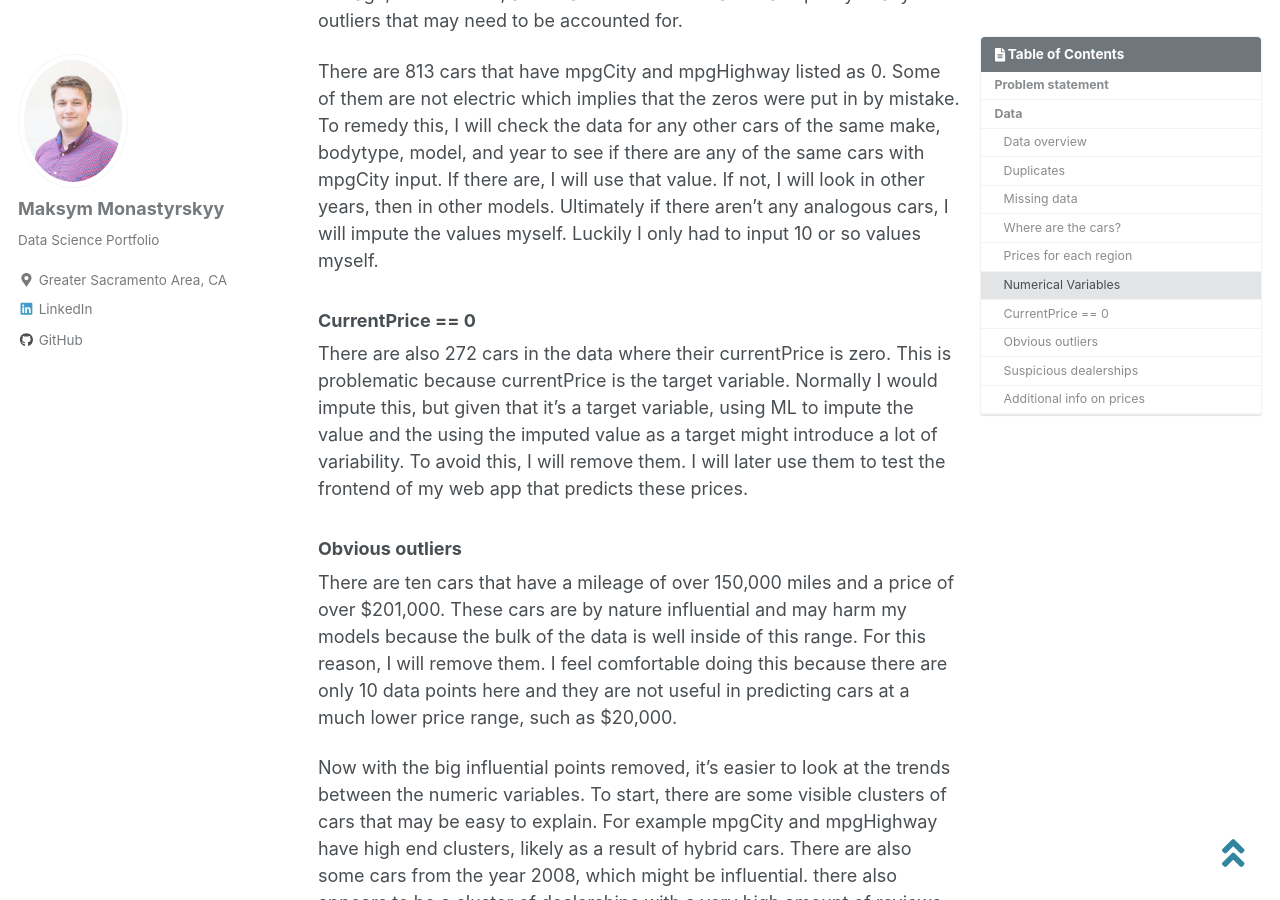
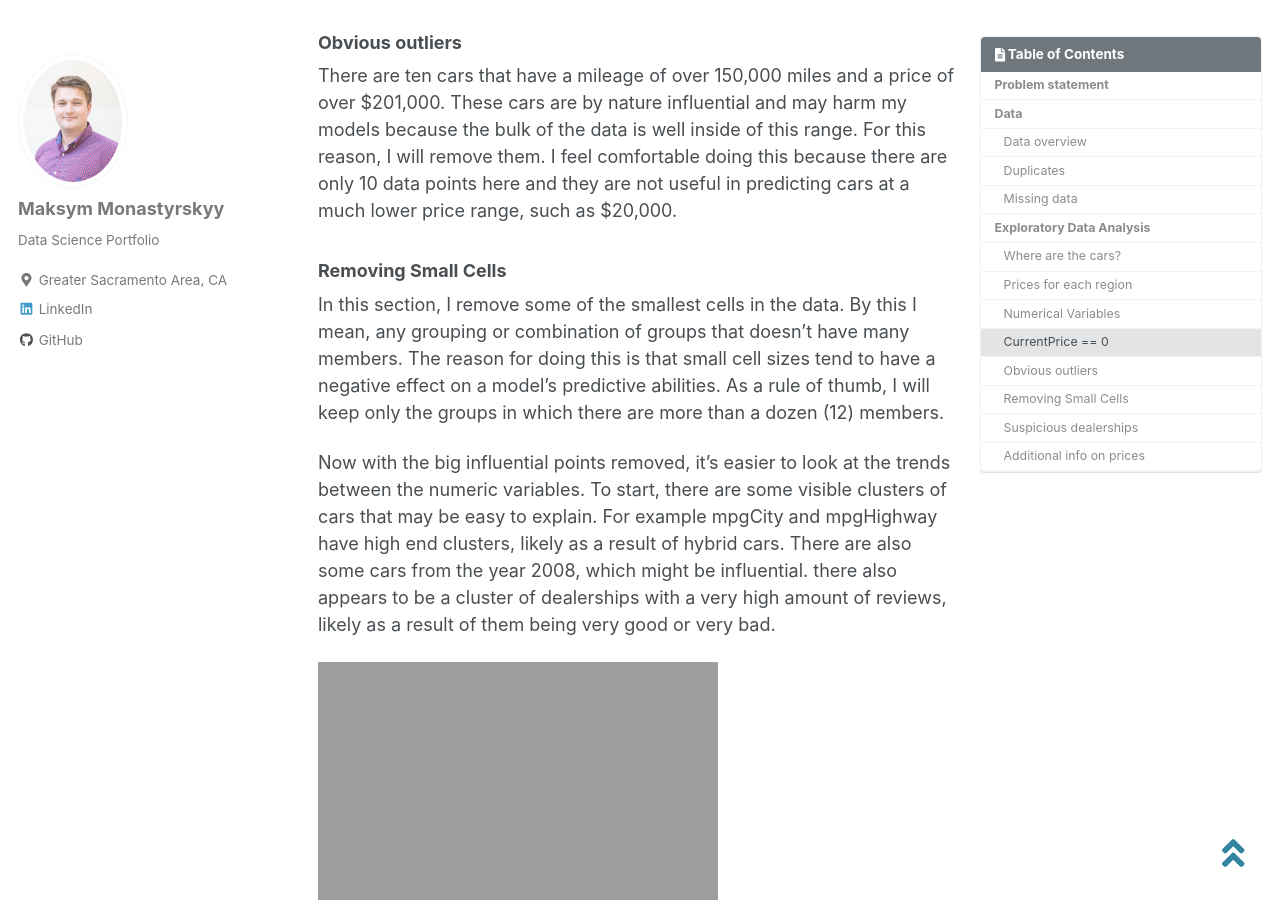
Before and after one commit to monastyrskyy/monastyrskyy.github.io, a Jekyll site: the page built from _posts/2020-3-11-used_car_price_prediction.md, in a window 1280 px wide and 900 px high, scrolled down 5204 px. Built offline with Jekyll 4.4.1, drawn with Linux system fonts in a browser that asks for light colours; cached includes are drawn as plain includes; nearby versions of some CDN libraries; some of the changed text lies outside the part shown.

Commit message:
tidying up first commit second capstone EDA

```diff
--- a/_posts/2020-3-11-used_car_price_prediction.md
+++ b/_posts/2020-3-11-used_car_price_prediction.md
@@ -24,11 +24,6 @@
 
 <script src='https://cdnjs.cloudflare.com/ajax/libs/mathjax/2.7.5/MathJax.js?config=TeX-MML-AM_CHTML' async></script>
 
-<iframe seamless frameborder="0" src="https://public.tableau.com/views/Capstone2EDA/DualMapDash?:embed=yes&:device=desktop&:display_count=y&publish=yes&:origin=viz_share_link&:showVizHome=no" width = '650' height = '450'></iframe>
-
-<iframe seamless frameborder="0" src="https://public.tableau.com/views/Capstone2EDA/DimensionToggleDash?:embed=yes&:device=desktop&:display_count=y&publish=yes&:origin=viz_share_link&:showVizHome=no" width = '650' height = '450'></iframe>
-
-
 ## Problem statement
 
 I want to give those looking to sell their used cars the opportunity to get an idea of how much their car is worth based on a lot of data from a car sales website. The user will interact with a web app hosted through AWS to input his or her car’s features and will then receive an estimate for how much the model thinks the car is worth.<br/>
@@ -46,6 +41,7 @@
 
 The subModel feature had 35,893 missing values, and the badge feature had 5,082 missing values. Because there was no information that I was likely to gather from mostly missing columns, I deleted the subModel feature. For reference subModel of a car is a way of delimiting the car beyond just make and model; thus - subModel. Badge only had around 5000 missing values, so I will likely impute them later. It’s also possible that this variable will have multicollinearity with other variables, so I might delete it later.<br/>
 
+## Exploratory Data Analysis
 ### Where are the cars?
 
 <iframe seamless frameborder="0" src="https://public.tableau.com/views/Capstone2EDA/DualMapDash?:embed=yes&:device=desktop&:display_count=y&publish=yes&:origin=viz_share_link&:showVizHome=no" width = '650' height = '450'></iframe><br/>
@@ -87,7 +85,13 @@
 
 There are ten cars that have a mileage of over 150,000 miles and a price of over $201,000. These cars are by nature influential and may harm my models because the bulk of the data is well inside of this range. For this reason, I will remove them. I feel comfortable doing this because there are only 10 data points here and they are not useful in predicting cars at a much lower price range, such as $20,000.<br/>
 
+### Removing Small Cells
+
+In this section, I remove some of the smallest cells in the data. By this I mean, any grouping or combination of groups that doesn't have many members. The reason for doing this is that small cell sizes tend to have a negative effect on a model's predictive abilities. As a rule of thumb, I will keep only the groups in which there are more than a dozen (12) members.<br/>
+
 Now with the big influential points removed, it's easier to look at the trends between the numeric variables. To start, there are some visible clusters of cars that may be easy to explain. For example mpgCity and mpgHighway have high end clusters, likely as a result of hybrid cars. There are also some cars from the year 2008, which might be influential. there also appears to be a cluster of dealerships with a very high amount of reviews, likely as a result of them being very good or very bad.<br/>
+
+[![foobar]({{ site.url }}{{ site.baseurl }}/images/7.car_capstone/2.post_cleaning_corr_scatter.png)]({{ site.url }}{{ site.baseurl }}/images/7.car_capstone/2.post_cleaning_corr_scatter.png)<br/>
 
 ### Suspicious dealerships
 
```
Also changed, not shown: other parts of _posts/2020-3-11-used_car_price_prediction.md (+4 -0 lines), images/7.car_capstone/3.post_cleaning_corr_heatmap.png (added), images/7.car_capstone/post_cleaning_corr_heatmap.png (added), 4 other files.
